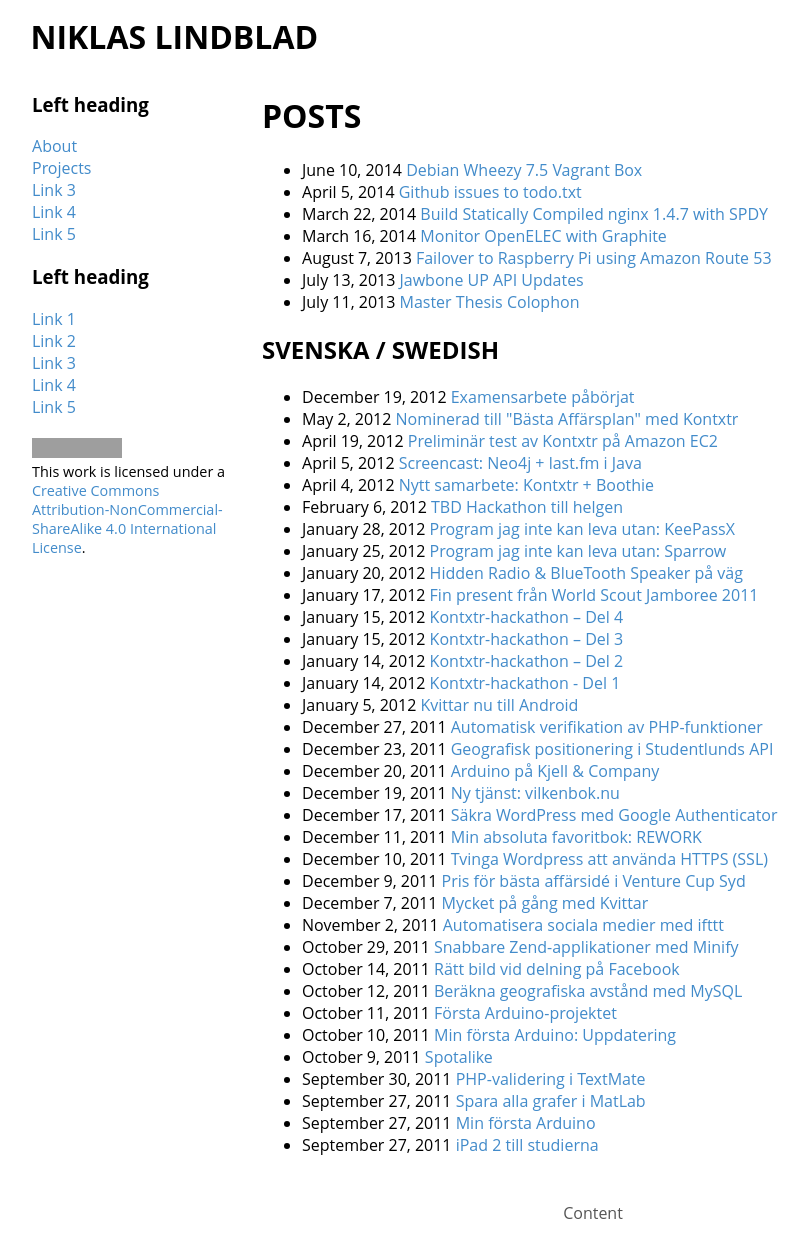
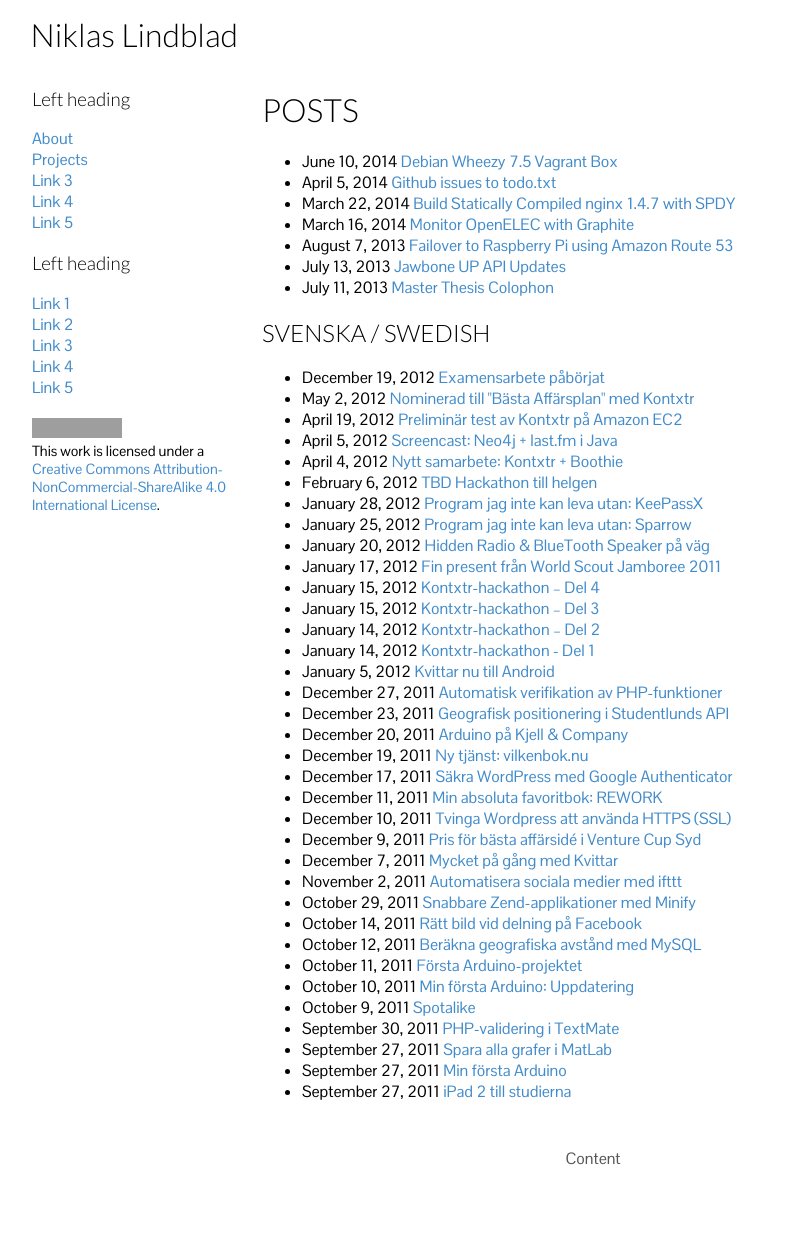
Before and after one commit to niklasvincent/nlindblad.github.io, a Jekyll site: the page built from index.html, in a window 1280 px wide. Shown: the whole page, without its empty margins (47-855 px from the left). Built offline with Jekyll 4.4.1, drawn with Linux system fonts in a browser that asks for light colours; nearby versions of some CDN libraries; Markdown is read by kramdown in place of the engine named in the settings; after the commit the page ends 1189 px from its top, so only the background shows below that; grey boxes are pictures that could not be loaded.

Commit message:
Change fonts for body and headers

```diff
--- a/_layouts/layout.html
+++ b/_layouts/layout.html
@@ -18,6 +18,8 @@
 
         <meta name="viewport" content="width=device-width, initial-scale=1">
 
+        <link href='http://fonts.googleapis.com/css?family=Pontano+Sans' rel='stylesheet' type='text/css'>
+        <link href='http://fonts.googleapis.com/css?family=Lato:300' rel='stylesheet' type='text/css'>
         <link rel="stylesheet" href="/css/normalize.min.css">
         <link rel="stylesheet" href="/css/main.css">
 
--- a/css/main.css
+++ b/css/main.css
@@ -1,7 +1,12 @@
 body {
     margin: 0;
     padding: 0;
-    font-family: 'Open Sans', sans-serif;
+    font-family: 'Pontano Sans', sans-serif;
+}
+
+h1, h2, h3, h4, h5, h6 {
+    font-family: 'Lato', sans-serif;
+    font-weight: normal;
 }
 
 a {
@@ -17,7 +22,6 @@
     margin: 0;
     padding-top: 15px;
     padding-left: 5%;
-    text-transform: uppercase;
 }
 
 #header h1 a {
```
